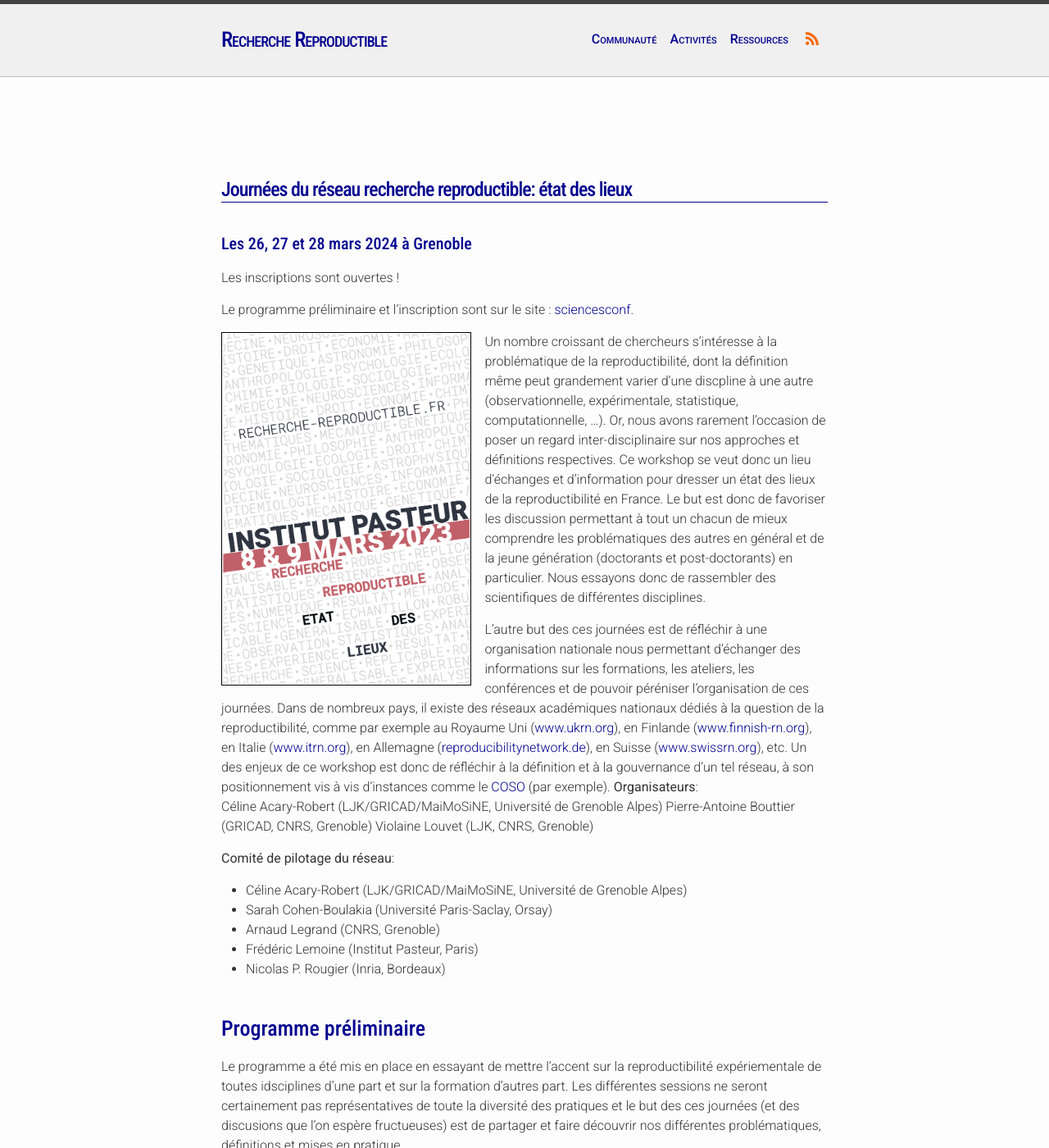
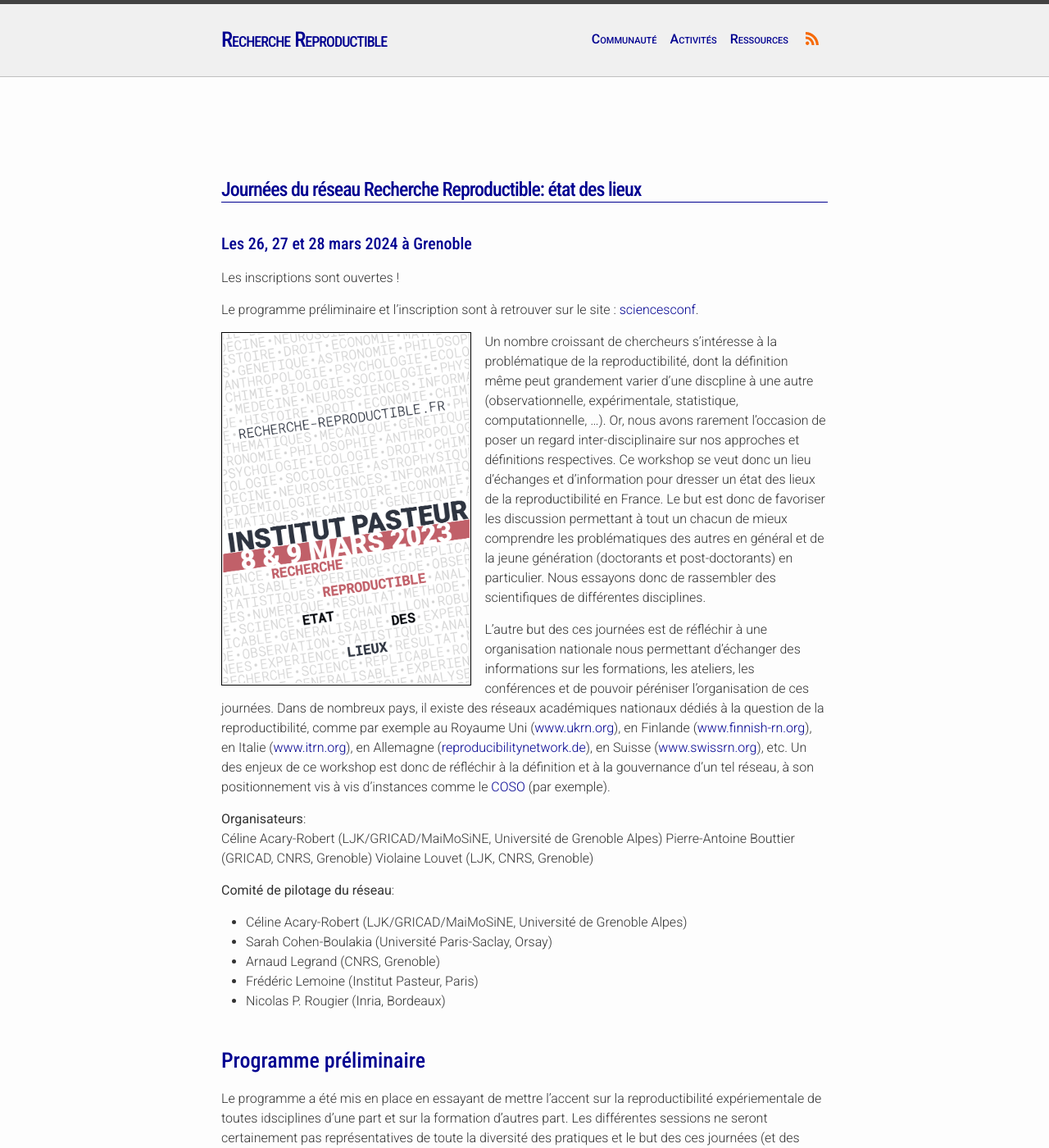
Before and after one commit to FR-RN/FR-RN, a Jekyll site: the page built from rr-days-2024.md, in a window 1280 px wide and 1400 px high. Shown: the whole window at 82% size. Built offline with Jekyll 4.4.1, drawn with Linux system fonts in a browser that asks for light colours; some web fonts are replaced.

Commit message:
Add JRFRR page typo

```diff
--- a/rr-days-2024.md
+++ b/rr-days-2024.md
@@ -4,13 +4,13 @@ permalink: /rr-days-2024/
 ---
 
 
-# Journées du réseau recherche reproductible: état des lieux
+# Journées du réseau Recherche Reproductible: état des lieux
 ## Les 26, 27 et 28 mars 2024 à Grenoble
 
 Les inscriptions sont ouvertes !
 
 
-Le programme préliminaire et l'inscription sont sur le site :
+Le programme préliminaire et l'inscription sont à retrouver sur le site :
 [sciencesconf](https://jrfrr-2024.sciencesconf.org/).
 
 [![](../assets/images/recherche-reproductible.png){: style="border: 1px solid black; width: 41%; float: left; margin-right: 1em;" }](../assets/images/recherche-reproductible.pdf)
@@ -42,6 +42,7 @@ des enjeux de ce workshop est donc de réfléchir à la définition et à
 la gouvernance d’un tel réseau, à son positionnement vis à vis
 d’instances comme le [COSO](https://www.ouvrirlascience.fr/comite-fr/)
 (par exemple).
+
 **Organisateurs**:
 Céline Acary-Robert (LJK/GRICAD/MaiMoSiNE, Université de Grenoble Alpes)
 Pierre-Antoine Bouttier (GRICAD, CNRS, Grenoble)
@@ -61,6 +62,6 @@ de toute la diversité des pratiques et le but des ces journées (et
 des discusions que l'on espère fructueuses) est de partager et faire
 découvrir nos différentes problématiques, définitions et mises en pratique.
 
-Le programme est à retrouver **[ici](https://jrfrr-2024.sciencesconf.org/resource/page/id/1)**
+Le programme est à retrouver [ici](https://jrfrr-2024.sciencesconf.org/resource/page/id/1).
 
 ---
```
